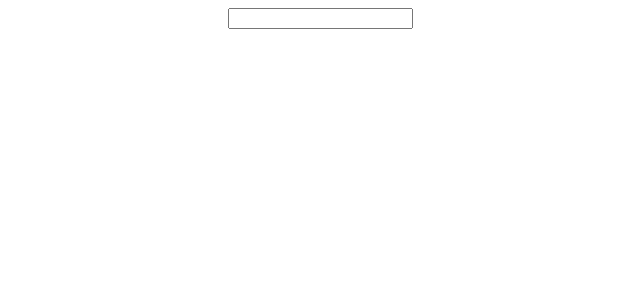
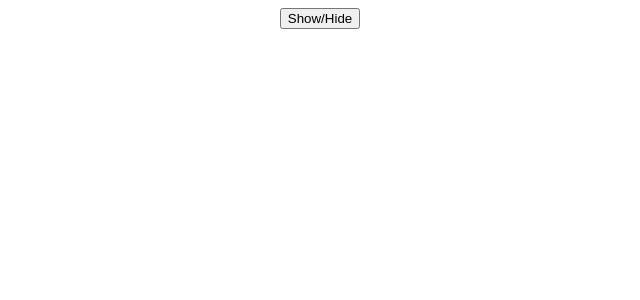
Before and after one commit to samuelezedi/react-basic, a React (Create React App) app: page / in a window 1280 px wide. Shown: the top 300 px of the page, without its empty margins (320-960 px from the left). Built offline with nearby package versions, Linux system fonts and the light colour scheme.

Commit message:
hide show logic

```diff
--- a/src/App.js
+++ b/src/App.js
@@ -5,15 +5,14 @@ import './App.css';
 import { useState } from 'react';
 
 function App() {
- const [inputValue, setInputValue] = useState("");
- const handleInputChange = (event) => {
-  setInputValue(event.target.value);
-  console.log(event.target.value);
- }
+ const [showText, setShowText] = useState(false);
+  const handleShowText = () => {
+    setShowText(!showText);
+  }
   return (
     <div className="App">
-      <input type="text" onChange={handleInputChange} />
-      {inputValue}
+      <button onClick={handleShowText}>Show/Hide</button>
+      {showText===true && <h1> MY NAME IS SAMUEL</h1>}
     </div>
   );
 }
```
